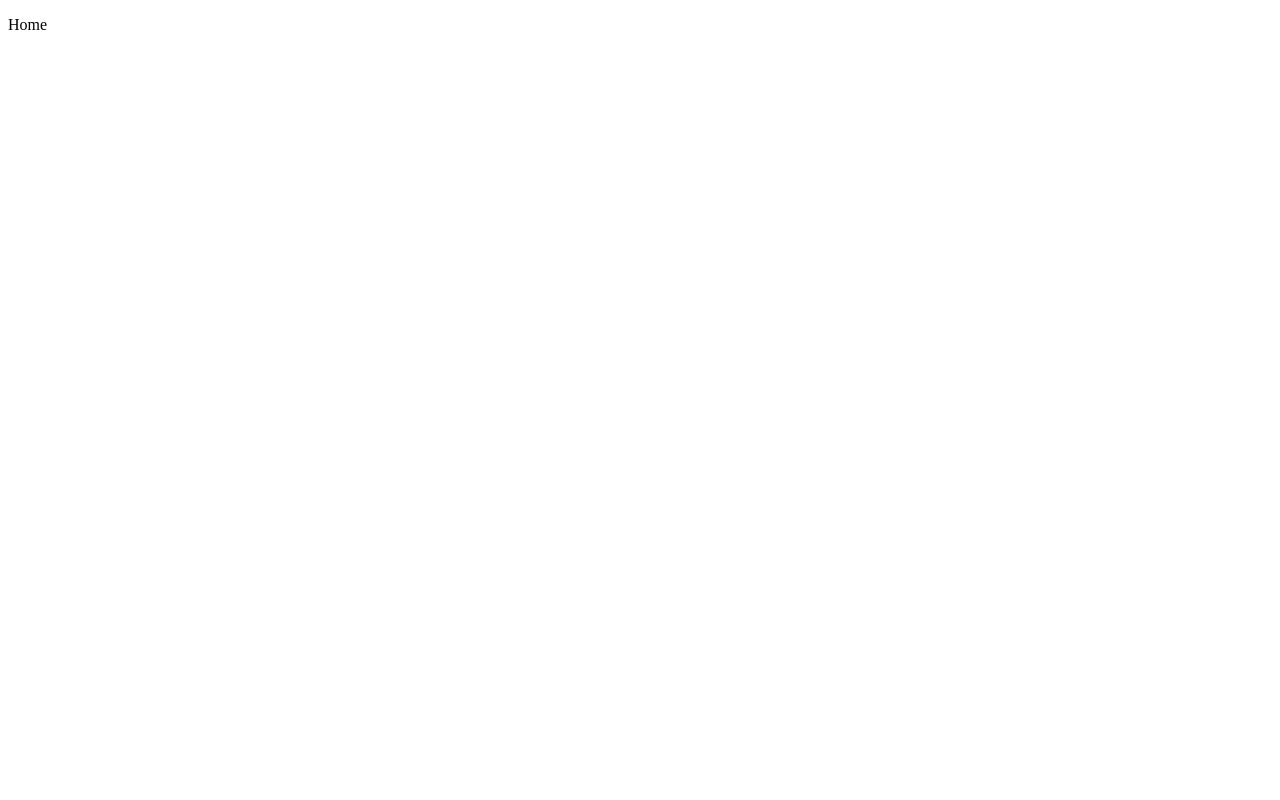
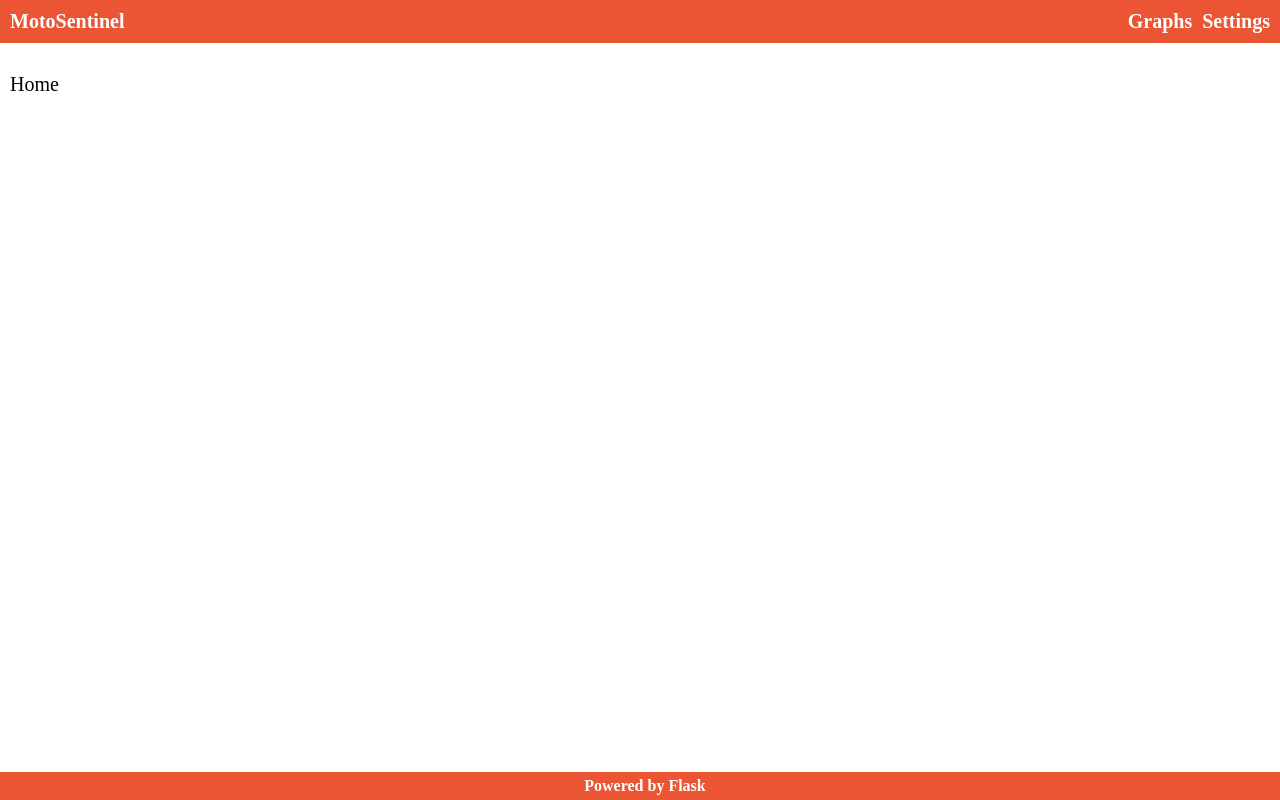
Before and after one commit to zNitche/MotoSentinel, a Flask app: page / in a window 1280 px wide. Before the commit the page is almost empty. Run offline with Flask 2, Linux system fonts and the light colour scheme.

Commit message:
updated base html template

```diff
--- a/static/main.css
+++ b/static/main.css
@@ -0,0 +1,59 @@
+body {
+    margin: 0;
+}
+
+.container {
+    margin-left: auto;
+    margin-right: auto;
+}
+
+.navbar {
+    color: white;
+    background-color: #eb5534;
+    display: flex;
+    padding: 10px;
+    flex-wrap: wrap;
+    flex-direction: row;
+    justify-content: flex-end;
+    font-size: 20px;
+    font-weight: 700;
+}
+
+.navbar-home-item {
+    margin-right: auto;
+}
+
+.navbar-item {
+    margin-left: 10px;
+}
+
+.content {
+    display: flex;
+    flex-wrap: wrap;
+    padding: 10px;
+    font-size: 20px;
+    margin-bottom: 30px;
+}
+
+.footer {
+    background-color: #eb5534;
+    color: white;
+    font-weight: 700;
+    position: fixed;
+    width: 100%;
+    bottom: 0;
+    text-align: center;
+    padding: 5px;
+}
+
+a {
+    text-decoration: none
+}
+
+.navbar a {
+    color: white;
+}
+
+.navbar a:hover {
+    color: #ffd7cf;
+}
--- a/templates/base.html
+++ b/templates/base.html
@@ -9,8 +9,30 @@
     </head>
     <body>
         <div class="container">
-            {% block content %}
-            {% endblock %}
+            <div class="navbar">
+                <span class="navbar-home-item">
+                    <a href="">
+                        MotoSentinel
+                    </a>
+                </span>
+                <span class="navbar-item">
+                    <a href="">
+                        Graphs
+                    </a>
+                </span>
+                <span class="navbar-item">
+                    <a href="">
+                        Settings
+                    </a>
+                </span>
+            </div>
+            <div class="content">
+                {% block content %}
+                {% endblock %}
+            </div>
+            <div class="footer">
+                Powered by Flask
+            </div>
         </div>
     </body>
 </html>
```
